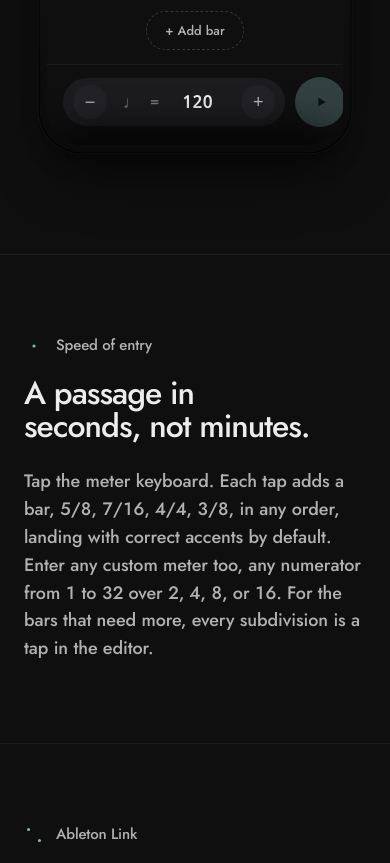
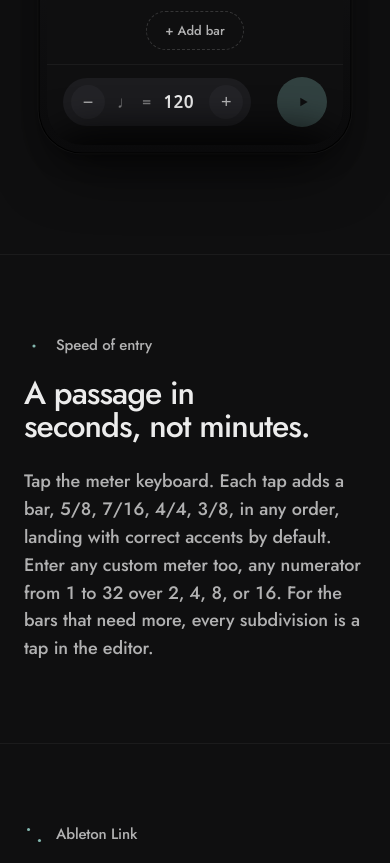
Before and after one commit to GhostScoreMusic/TactusRhythm_Website, a plain HTML site: page index.html in a window 390 px wide. Shown: the part 1968-2831 px from the top of the page. Drawn offline with Linux system fonts and the light colour scheme.

Commit message:
Fix the play button overflowing its container on narrow phones
Measured directly at 375px width (iPhone SE-class, the narrowest
current iPhone): the play button's right edge landed ~2px past
#tactusDemo's own right edge, clipped by the container's
overflow/rounded corners. The tempo pill was still wider than it
needed to be -- cut the value display's min-width (68px, generous for
2-3 digits at this font size, down to 46px), the group's own outer
padding, and the note-glyph button's padding, without touching any tap
target sizes. Confirmed at 375px the play button now sits with ~16px
of clear margin instead of overflowing.

```diff
--- a/index.html
+++ b/index.html
@@ -431,12 +431,12 @@
       display: flex; align-items: center; gap: 4px;
       background: var(--bg-elev-2);
       border-radius: 24px;
-      padding: 7px 10px;
+      padding: 7px 8px;
     }
     /* The −/+ buttons need more breathing room from the glyph/=/value cluster than that
        cluster needs internally -- "♩ = 120" should read as one tight unit. */
-    #tactusDemo .td-tempo-group > .td-tempo-btn:first-child { margin-right: 6px; }
-    #tactusDemo .td-tempo-group > .td-tempo-btn:last-child { margin-left: 6px; }
+    #tactusDemo .td-tempo-group > .td-tempo-btn:first-child { margin-right: 4px; }
+    #tactusDemo .td-tempo-group > .td-tempo-btn:last-child { margin-left: 4px; }
     #tactusDemo .td-tempo-btn {
       width: 34px; height: 34px;
       display: flex; align-items: center; justify-content: center;
@@ -459,7 +459,7 @@
       display: flex; align-items: center; justify-content: center;
       font-family: var(--meter-font); font-size: 17px; color: var(--fg-3);
       background: none; border: none; line-height: 1;
-      padding: 4px 6px;
+      padding: 4px;
       -webkit-tap-highlight-color: transparent;
       touch-action: manipulation;
     }
@@ -497,7 +497,7 @@
     #tactusDemo .td-tempo {
       font-family: var(--mono); font-variant-numeric: tabular-nums;
       font-size: 17px; font-weight: 700; color: var(--fg);
-      min-width: 68px; text-align: center; letter-spacing: normal;
+      min-width: 46px; text-align: center; letter-spacing: normal;
     }
     #tactusDemo .td-play {
       width: 50px; height: 50px; flex-shrink: 0;
```
